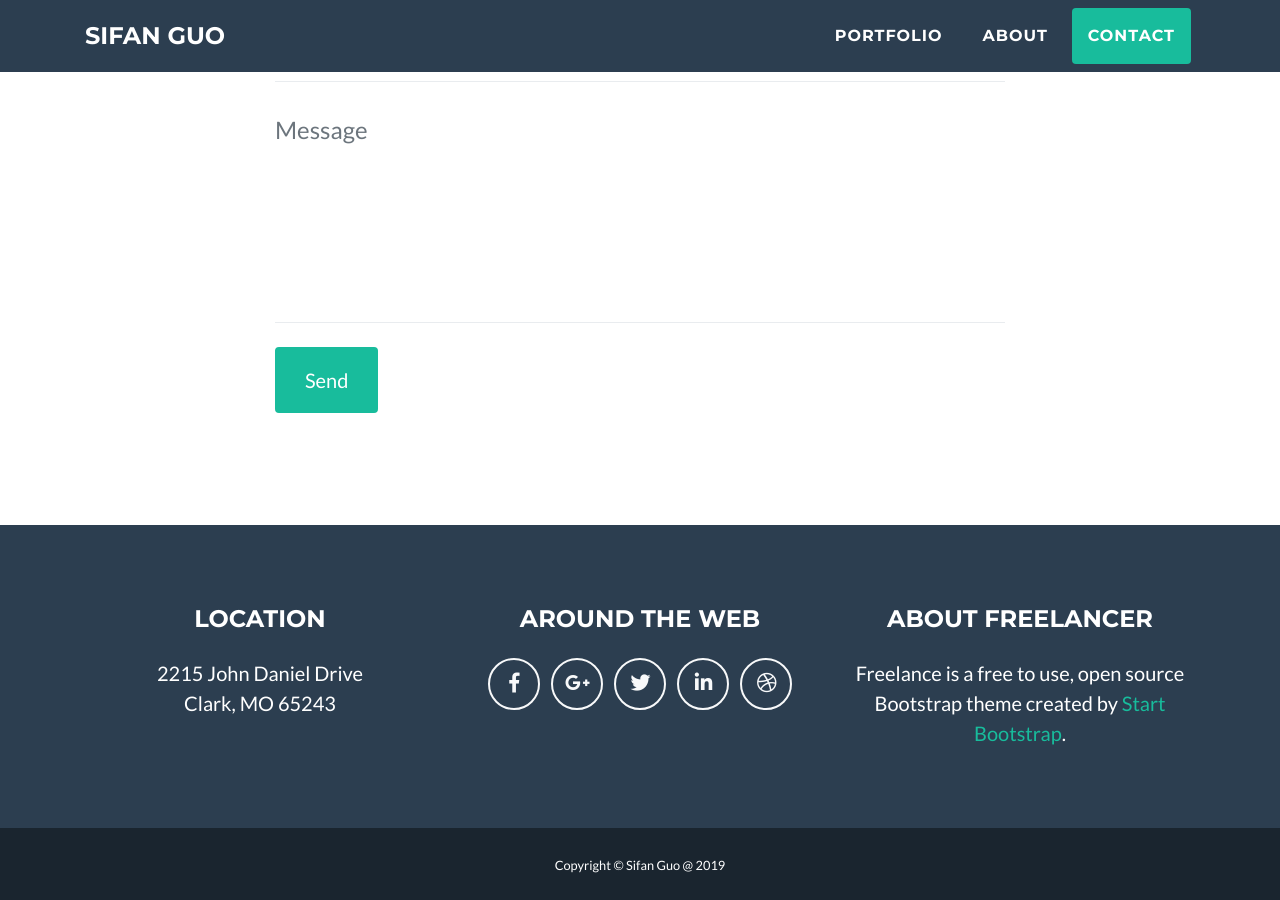
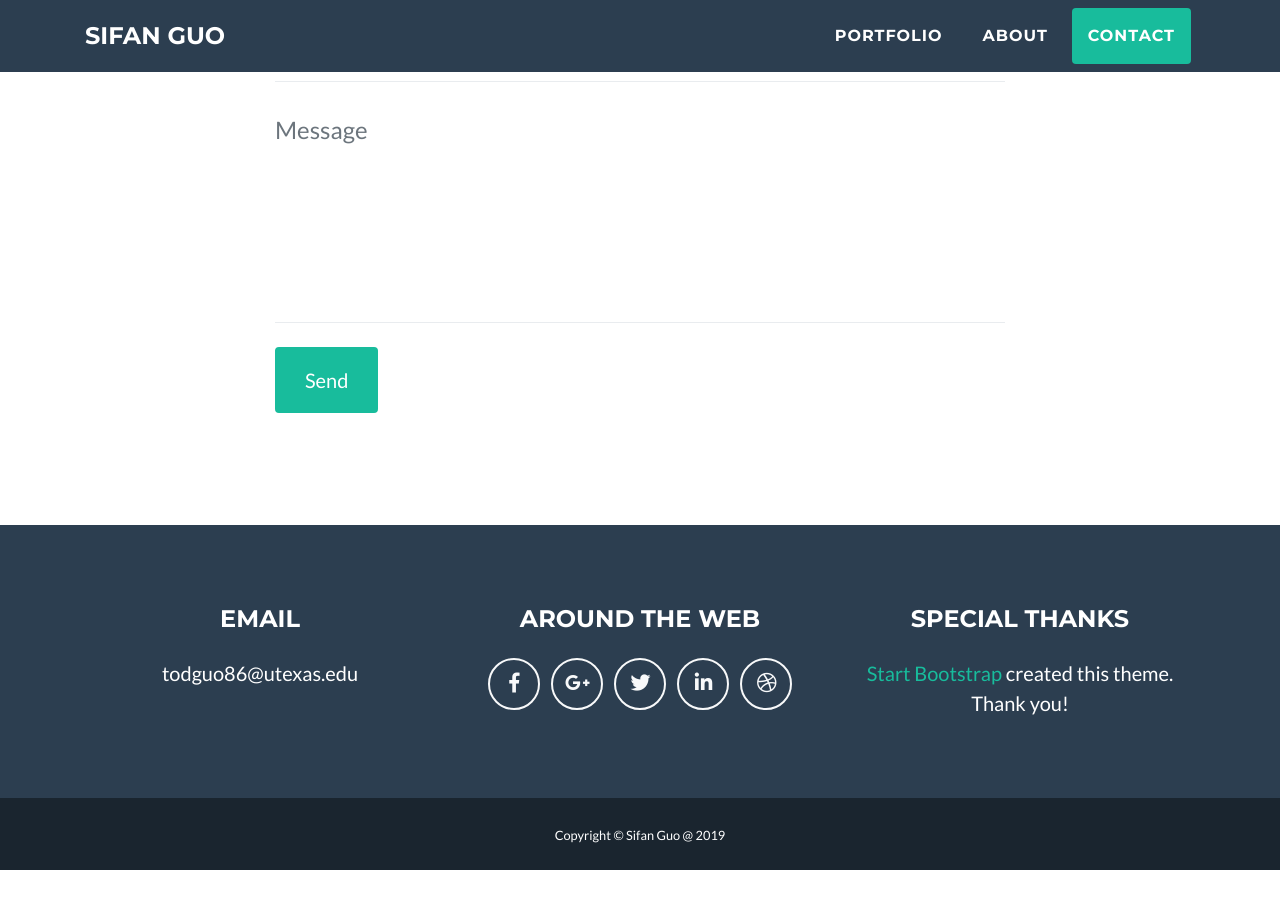
Before and after one commit to SifanGuo/sifanguo.github.io, a Jekyll site: the page portfolio/index.html, which Jekyll copies as it is, in a window 1280 px wide and 900 px high, scrolled down 2191 px. Built offline with Jekyll 4.4.1, drawn with Linux system fonts in a browser that asks for light colours; after the commit the page ends 3061 px from its top, so only the background shows below that.

Commit message:
fix the bottom

```diff
--- a/portfolio/index.html
+++ b/portfolio/index.html
@@ -201,9 +201,8 @@
     <div class="container">
       <div class="row">
         <div class="col-md-4 mb-5 mb-lg-0">
-          <h4 class="text-uppercase mb-4">Location</h4>
-          <p class="lead mb-0">2215 John Daniel Drive
-            <br>Clark, MO 65243</p>
+          <h4 class="text-uppercase mb-4">Email</h4>
+          <p class="lead mb-0">todguo86@utexas.edu</p>
         </div>
         <div class="col-md-4 mb-5 mb-lg-0">
           <h4 class="text-uppercase mb-4">Around the Web</h4>
@@ -236,9 +235,8 @@
           </ul>
         </div>
         <div class="col-md-4">
-          <h4 class="text-uppercase mb-4">About Freelancer</h4>
-          <p class="lead mb-0">Freelance is a free to use, open source Bootstrap theme created by
-            <a href="http://startbootstrap.com">Start Bootstrap</a>.</p>
+          <h4 class="text-uppercase mb-4">Special Thanks</h4>
+          <p class="lead mb-0"> <a href="http://startbootstrap.com">Start Bootstrap</a> created this theme. Thank you!</p>
         </div>
       </div>
     </div>
```
